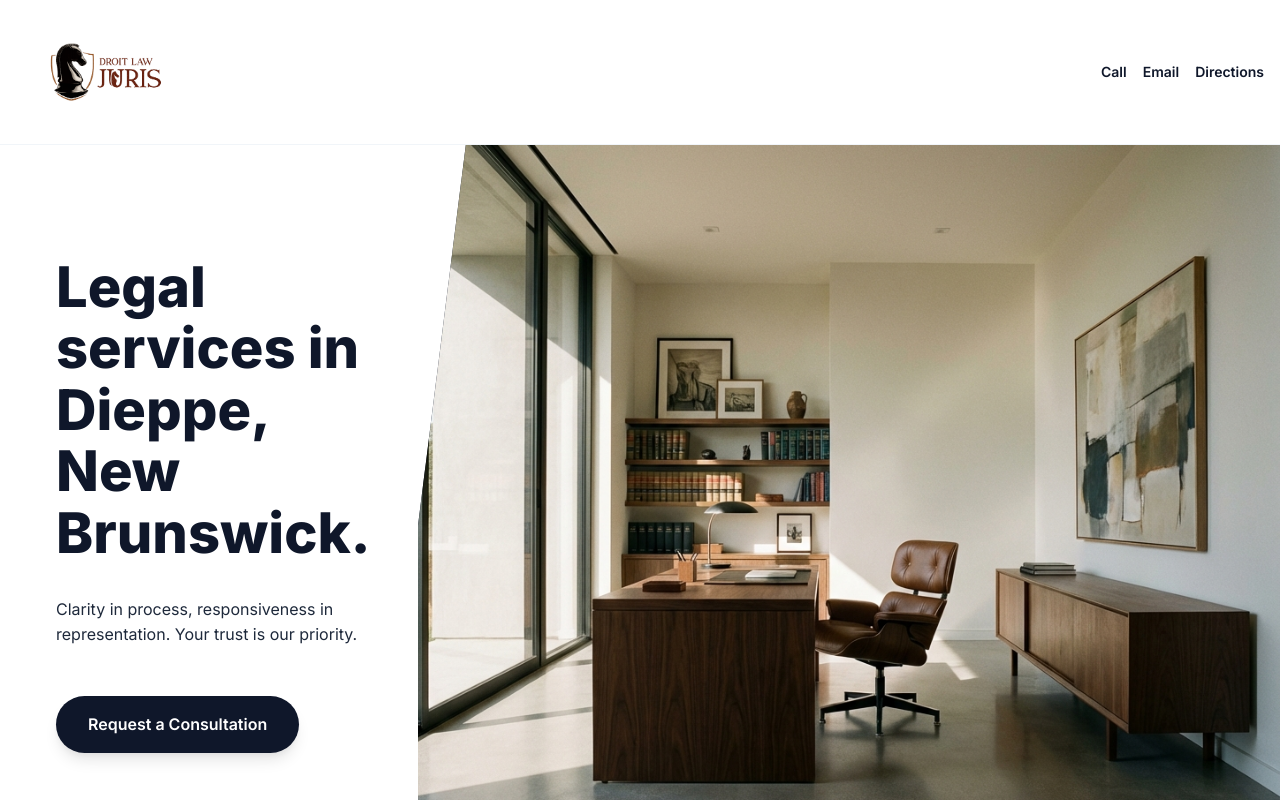
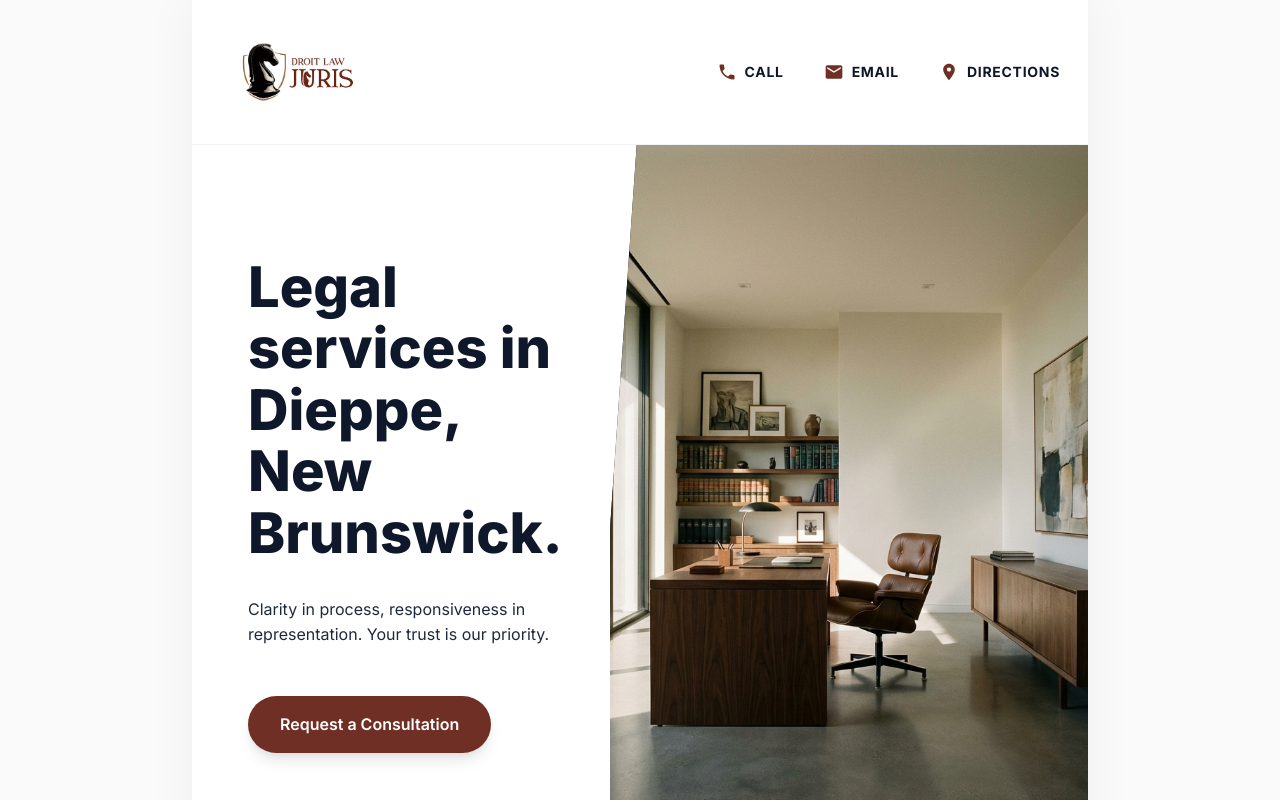
Before and after one commit to solutions-quasar/DroitJurisLaw, a plain HTML site: page index.html in a window 1280 px wide. Shown: the top 802 px of the page. Drawn offline with Linux system fonts and the light colour scheme.

Commit message:
UI Polish: Brand Red, 70% width, Top Bar Icons

```diff
--- a/index.html
+++ b/index.html
@@ -19,10 +19,28 @@
             <img src="assets/images/logo.png" alt="Droit Juris Law">
         </a>
         <div class="top-actions">
-            <a href="tel:+15068302526" class="top-call">Call</a>
-            <a href="mailto:reception@droitjurislaw.com" class="top-email">Email</a>
+            <a href="tel:+15068302526" class="top-call">
+                <svg xmlns="http://www.w3.org/2000/svg" viewBox="0 0 24 24">
+                    <path
+                        d="M6.62 10.79c1.44 2.83 3.76 5.15 6.59 6.59l2.2-2.2c.27-.27.67-.36 1.02-.24 1.12.37 2.33.57 3.57.57.55 0 1 .45 1 1V20c0 .55-.45 1-1 1-9.39 0-17-7.61-17-17 0-.55.45-1 1-1h3.5c.55 0 1 .45 1 1 0 1.25.2 2.45.57 3.57.11.35.03.74-.25 1.02l-2.2 2.2z" />
+                </svg>
+                Call
+            </a>
+            <a href="mailto:reception@droitjurislaw.com" class="top-email">
+                <svg xmlns="http://www.w3.org/2000/svg" viewBox="0 0 24 24">
+                    <path
+                        d="M20 4H4c-1.1 0-1.99.9-1.99 2L2 18c0 1.1.9 2 2 2h16c1.1 0 2-.9 2-2V6c0-1.1-.9-2-2-2zm0 4l-8 5-8-5V6l8 5 8-5v2z" />
+                </svg>
+                Email
+            </a>
             <a href="https://maps.google.com/?q=678+Champlain+Street,+Dieppe,+NB,+Canada" target="_blank"
-                class="top-directions">Directions</a>
+                class="top-directions">
+                <svg xmlns="http://www.w3.org/2000/svg" viewBox="0 0 24 24">
+                    <path
+                        d="M12 2C8.13 2 5 5.13 5 9c0 5.25 7 13 7 13s7-7.75 7-13c0-3.87-3.13-7-7-7zm0 9.5c-1.38 0-2.5-1.12-2.5-2.5s1.12-2.5 2.5-2.5 2.5 1.12 2.5 2.5-1.12 2.5-2.5 2.5z" />
+                </svg>
+                Directions
+            </a>
         </div>
         <nav class="desktop-nav" style="display: none;">
             <a href="services.html">Services</a>
--- a/styles.css
+++ b/styles.css
@@ -7,6 +7,8 @@
     /* Colors - Premium Law Firm Palette */
     --primary: #0f172a;
     --primary-light: #1e293b;
+    --brand-red: #702F24;
+    /* New Logo Color */
     --secondary: #b68d40;
     --secondary-light: #d4af37;
     --accent: #f8fafc;
@@ -60,6 +62,25 @@ body {
     overflow-x: hidden;
     -webkit-font-smoothing: antialiased;
 }
+
+@media (min-width: 1024px) {
+    body {
+        max-width: 70%;
+        margin: 0 auto;
+        box-shadow: 0 0 50px rgba(0, 0, 0, 0.05);
+        /* Optional: adds subtle depth */
+        background-color: #fafafa;
+        /* Optional: distinct background for outside area */
+    }
+
+    /* Ensure content inside doesn't double-pad or break */
+    .top-bar,
+    footer {
+        max-width: 100%;
+        /* It is already constrained by body, just ensuring */
+    }
+}
+
 
 /* Fluid Typography */
 h1 {
@@ -125,8 +146,28 @@ p {
 .top-actions a {
     text-decoration: none;
     font-size: 0.875rem;
-    font-weight: 600;
+    font-weight: 700;
     color: var(--primary);
+    display: inline-flex;
+    align-items: center;
+    gap: 8px;
+    text-transform: uppercase;
+    letter-spacing: 0.05em;
+    padding: var(--space-2) var(--space-3);
+    border-radius: var(--radius-full);
+    transition: background 0.2s ease;
+}
+
+.top-actions a:hover {
+    background: var(--bg-soft);
+}
+
+.top-actions svg {
+    width: 20px;
+    height: 20px;
+    fill: currentColor;
+    color: var(--brand-red);
+    /* Premium touch */
 }
 
 @media (max-width: 600px) {
@@ -163,7 +204,7 @@ p {
 }
 
 .btn-primary {
-    background: var(--primary);
+    background: var(--brand-red);
     color: var(--white);
     box-shadow: var(--shadow-md);
 }
```
Also changed, not shown: about.html (+7 -1 lines), services.html (+14 -2 lines).
